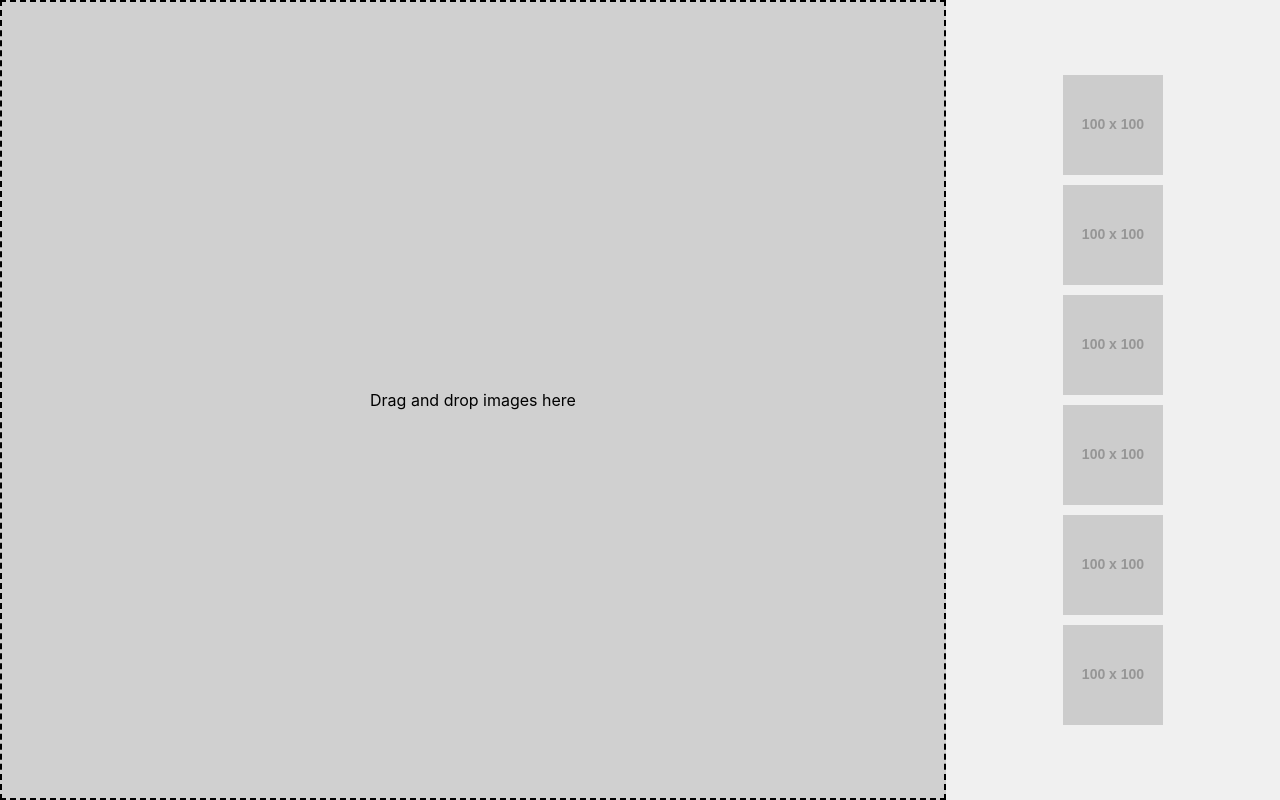
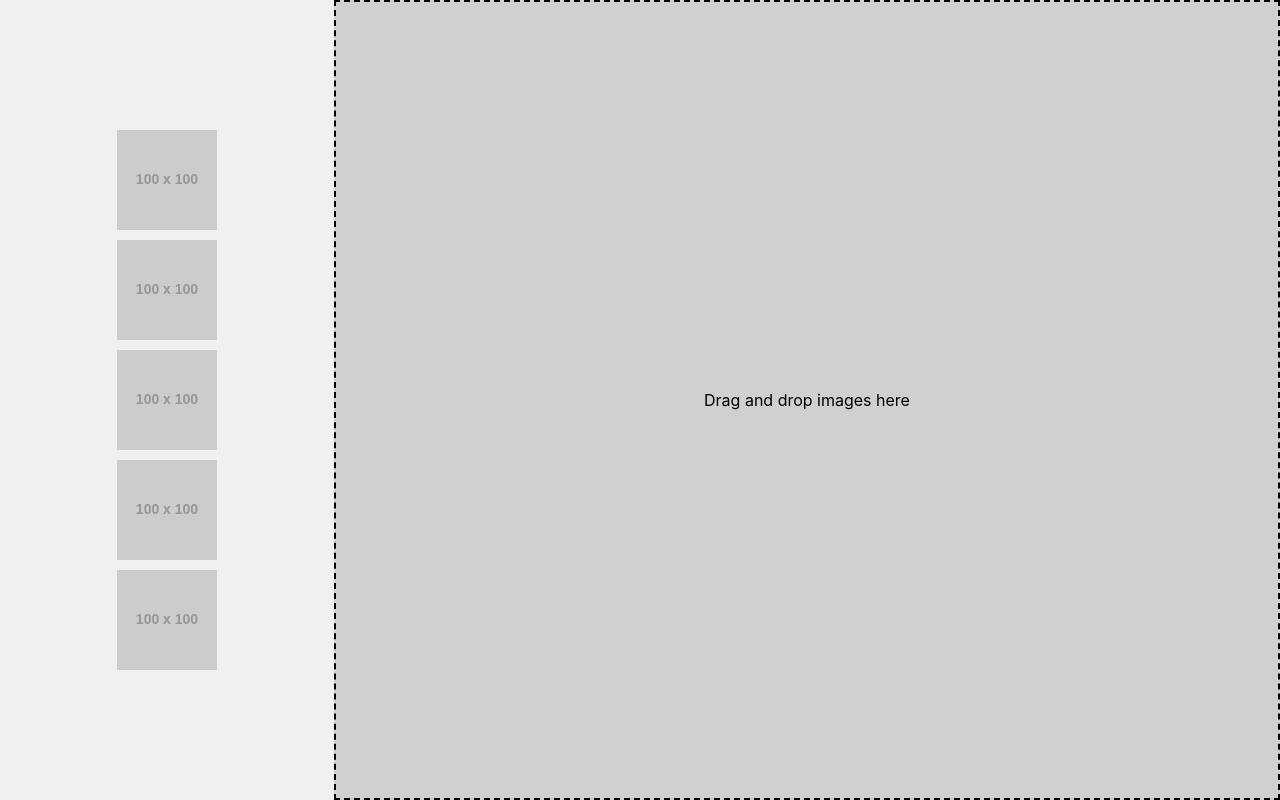
Before and after one commit to cosmic-boy0111/sliding, a React (Create React App) app: page / in a window 1280 px wide. Built offline with nearby package versions, Linux system fonts and the light colour scheme.

Commit message:
Update App.js

```diff
--- a/src/App.js
+++ b/src/App.js
@@ -3,6 +3,7 @@ import "./App.css";
 
 const App = () => {
   const [droppedImages, setDroppedImages] = useState([]);
+  const [draggedImage, setDraggedImage] = useState(null);
 
   const images = [
     "https://via.placeholder.com/100x100?text=Image+1",
@@ -10,26 +11,62 @@ const App = () => {
     "https://via.placeholder.com/100x100?text=Image+3",
     "https://via.placeholder.com/100x100?text=Image+4",
     "https://via.placeholder.com/100x100?text=Image+5",
-    "https://via.placeholder.com/100x100?text=Image+6",
   ];
 
   const handleDragStart = (e, image) => {
     e.dataTransfer.setData("imageSrc", image);
+    setDraggedImage(image);
   };
 
   const handleDrop = (e) => {
     e.preventDefault();
-    const imageSrc = e.dataTransfer.getData("imageSrc");
-    setDroppedImages((prevImages) => [...prevImages, imageSrc]);
+    const imageSrc = e.dataTransfer.getData("imageSrc") || draggedImage;
+    if (imageSrc) {
+      setDroppedImages((prevImages) => [...prevImages, imageSrc]);
+      setDraggedImage(null);
+    }
   };
 
   const handleDragOver = (e) => {
     e.preventDefault();
   };
 
+  const handleTouchStart = (e, image) => {
+    setDraggedImage(image);
+  };
+
+  const handleTouchMove = (e) => {
+    e.preventDefault();
+  };
+
+  const handleTouchEnd = (e) => {
+    const dropZone = document.elementFromPoint(
+      e.changedTouches[0].clientX,
+      e.changedTouches[0].clientY
+    );
+    if (dropZone && dropZone.classList.contains("dropArea")) {
+      setDroppedImages((prevImages) => [...prevImages, draggedImage]);
+    }
+    setDraggedImage(null);
+  };
+
   return (
     <div className="container">
-
+      <div className="imageList">
+        {images.map((image, index) => (
+          <img
+            key={index}
+            src={image}
+            alt={`img-${index}`}
+            draggable
+            onDragStart={(e) => handleDragStart(e, image)}
+            className="draggableImage"
+            onTouchStart={(e) => handleTouchStart(e, image)}
+            onTouchMove={handleTouchMove}
+            onTouchEnd={handleTouchEnd}
+          />
+        ))}
+      </div>
       <div
         className="dropArea"
         onDrop={handleDrop}
@@ -43,18 +80,6 @@ const App = () => {
           ))
         )}
       </div>
-      <div className="imageList">
-        {images.map((image, index) => (
-          <img
-            key={index}
-            src={image}
-            alt={`img-${index}`}
-            draggable
-            onDragStart={(e) => handleDragStart(e, image)}
-            className="draggableImage"
-          />
-        ))}
-      </div>
     </div>
   );
 };
```
